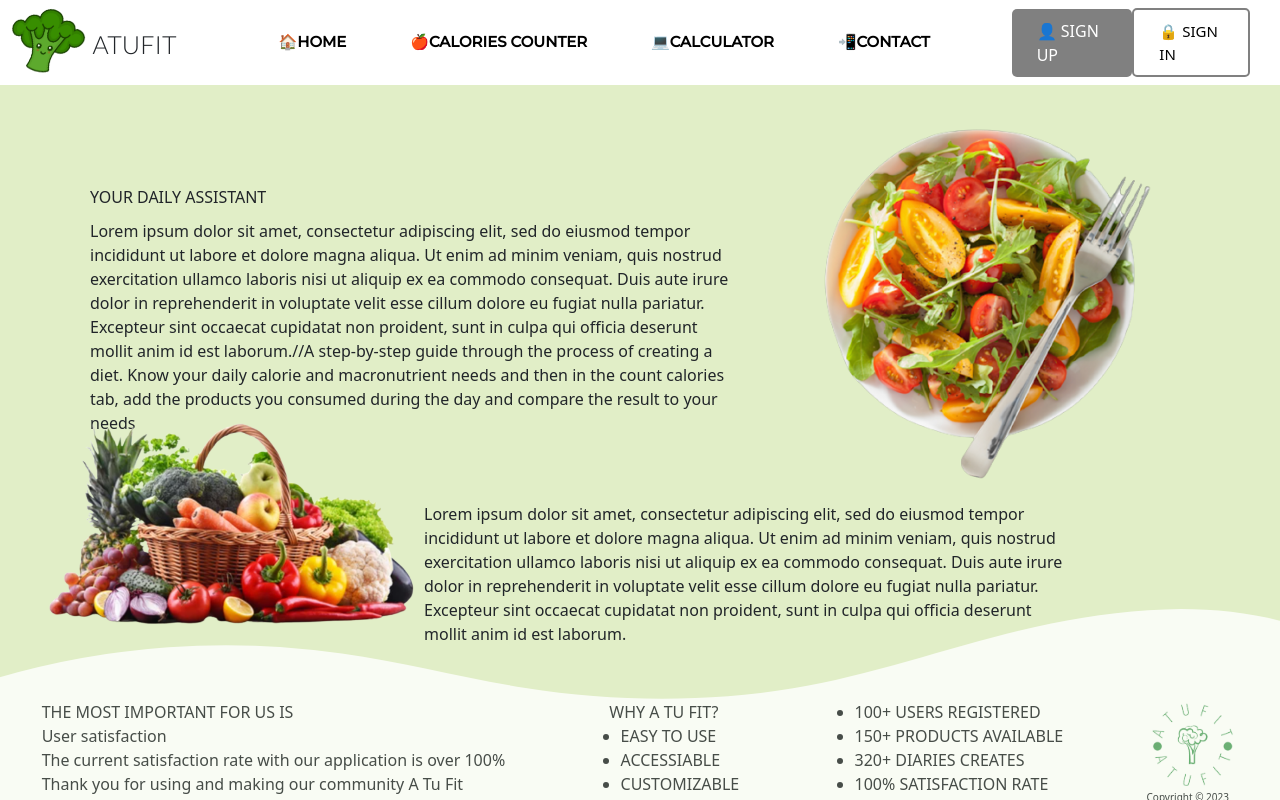
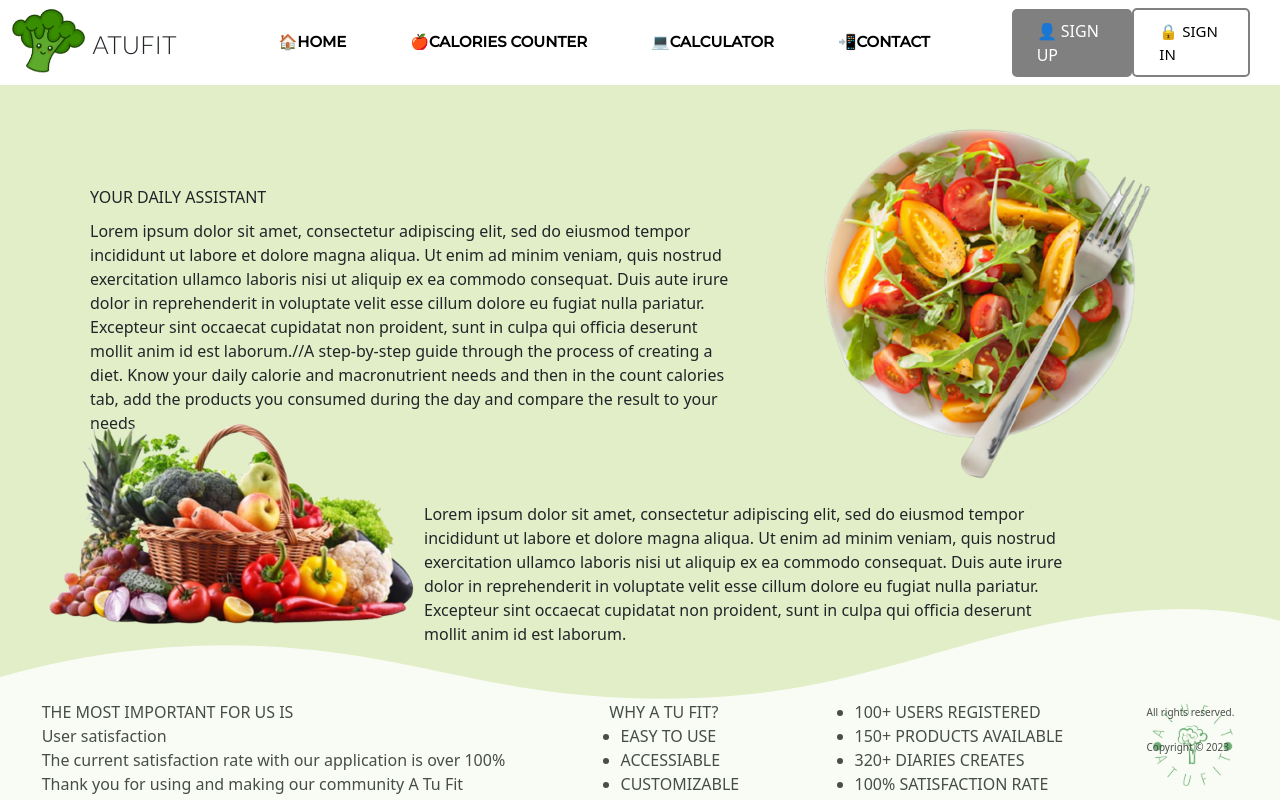
Before and after one commit to PatrycjaBochnak/ATuFit, a React (Create React App) app: page / in a window 1280 px wide. Built offline with nearby package versions, Linux system fonts and the light colour scheme.

Commit message:
adding style to footer

```diff
--- a/src/components/footer.js
+++ b/src/components/footer.js
@@ -114,8 +114,8 @@ class Footer extends React.Component {
             </div>
             <div className="logoFooter">
             <img className="logo" src={logo} alt="logo" />
-            <span>Copyright © 2023</span>
-            <span>All rights reserved.</span>
+            <span className="logoText">Copyright © 2023</span>
+            <span className="logoText2">All rights reserved.</span>
             </div>
           </div>
         )}
--- a/src/styles/_app.scss
+++ b/src/styles/_app.scss
@@ -120,6 +120,13 @@ body, #root{
 .logo {
   height: 90px;
   width: auto;
+  margin-bottom: -50px;
+}
+.logoText {
+  margin-bottom: -50px;
+}
+.logoText2 {
+  margin-bottom: none;
 }
 .caloriesCounter {
   display: flex;
```
